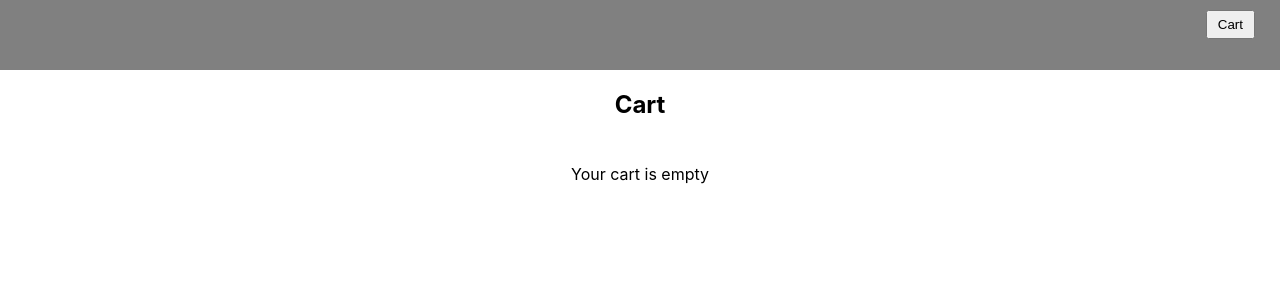
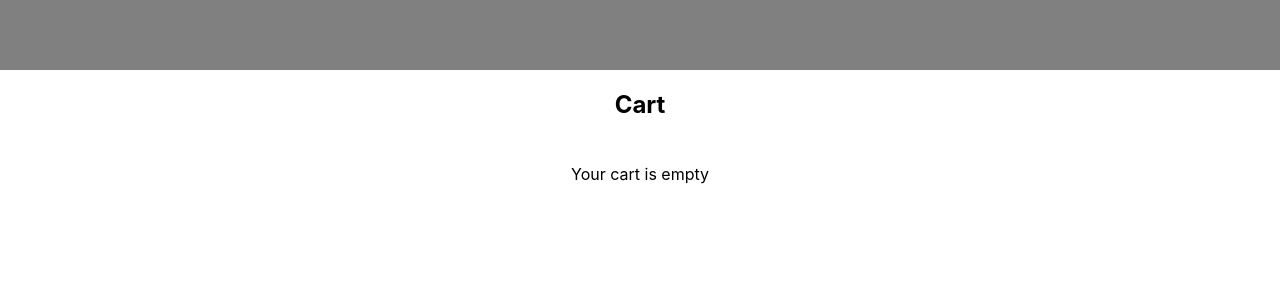
Before and after one commit to BrilAlex/shop-test-task, a React (Create React App) app: page /cart in a window 1280 px wide. Shown: the top 300 px of the page. Built offline with nearby package versions, Linux system fonts and the light colour scheme.

Commit message:
Cart button display in header fixed

```diff
--- a/src/components/Header/Header.module.css
+++ b/src/components/Header/Header.module.css
@@ -1,6 +1,7 @@
 .header {
   display: flex;
   justify-content: flex-end;
+  height: 50px;
   padding: 10px 25px;
   background: gray;
   color: white;
--- a/src/components/Header/Header.tsx
+++ b/src/components/Header/Header.tsx
@@ -1,10 +1,11 @@
-import {useNavigate} from "react-router-dom";
+import {useLocation, useNavigate} from "react-router-dom";
 import {useSelector} from "react-redux";
 import {AppStateType} from "../../app/store";
 import s from "./Header.module.css";
 
 export const Header = () => {
   const navigate = useNavigate();
+  const currentPathname = useLocation().pathname;
 
   const cartTotalSum = useSelector<AppStateType, number>(state => state.cart.cartTotalSum);
 
@@ -14,10 +15,13 @@ export const Header = () => {
 
   return (
     <div className={s.header}>
-      <div className={s.cartBlock}>
-        <button className={s.cartButton} onClick={onCartClick}>Cart</button>
-        {cartTotalSum > 0 && <div className={s.cartTotal}>Sum: {cartTotalSum}</div>}
-      </div>
+      {
+        currentPathname !== "/cart" &&
+        <div className={s.cartBlock}>
+          <button className={s.cartButton} onClick={onCartClick}>Cart</button>
+          {cartTotalSum > 0 && <div className={s.cartTotal}>Sum: {cartTotalSum}</div>}
+        </div>
+      }
     </div>
   );
 };
```
